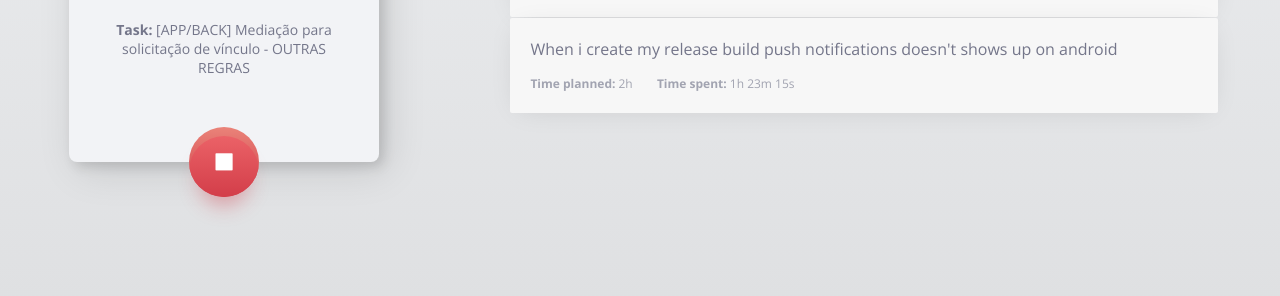
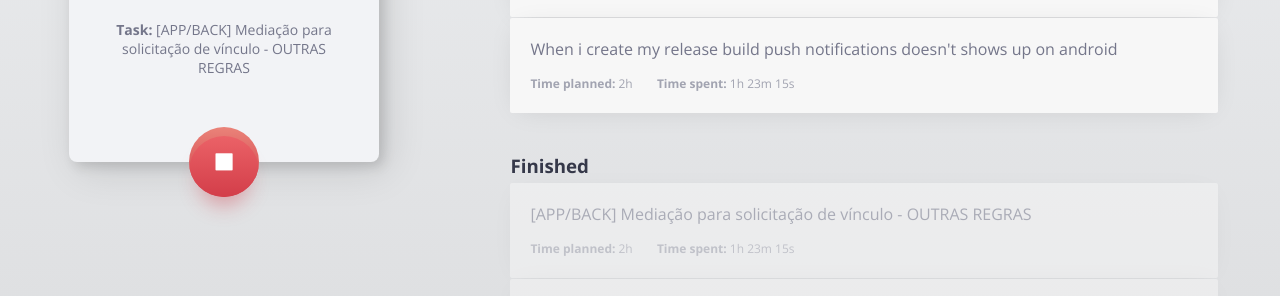
Before and after one commit to bogdanbiv/react-pomodoro-1, a plain HTML site: page index.html in a window 1280 px wide and 1207 px high. Shown: the part 655-951 px from the top of the page. Drawn offline with nearby package versions, Linux system fonts and the light colour scheme.

Commit message:
Finish prototype! 🎉

```diff
--- a/index.html
+++ b/index.html
@@ -414,7 +414,7 @@
               </div>
             </li>
           </ul>
-<!--           <h3 class="section-title">Finished</h3>
+          <h3 class="section-title">Finished</h3>
           <ul class="list list-finished">
             <li>
               <h3 class="title">[APP/BACK] Mediação para solicitação de vínculo - OUTRAS REGRAS</h3>
@@ -437,7 +437,7 @@
                 <div class="spent entry"><strong>Time spent:</strong> 1h 23m 15s</div>
               </div>
             </li>
-          </ul> -->
+          </ul>
         </div>
       </div>
     </div>
```
